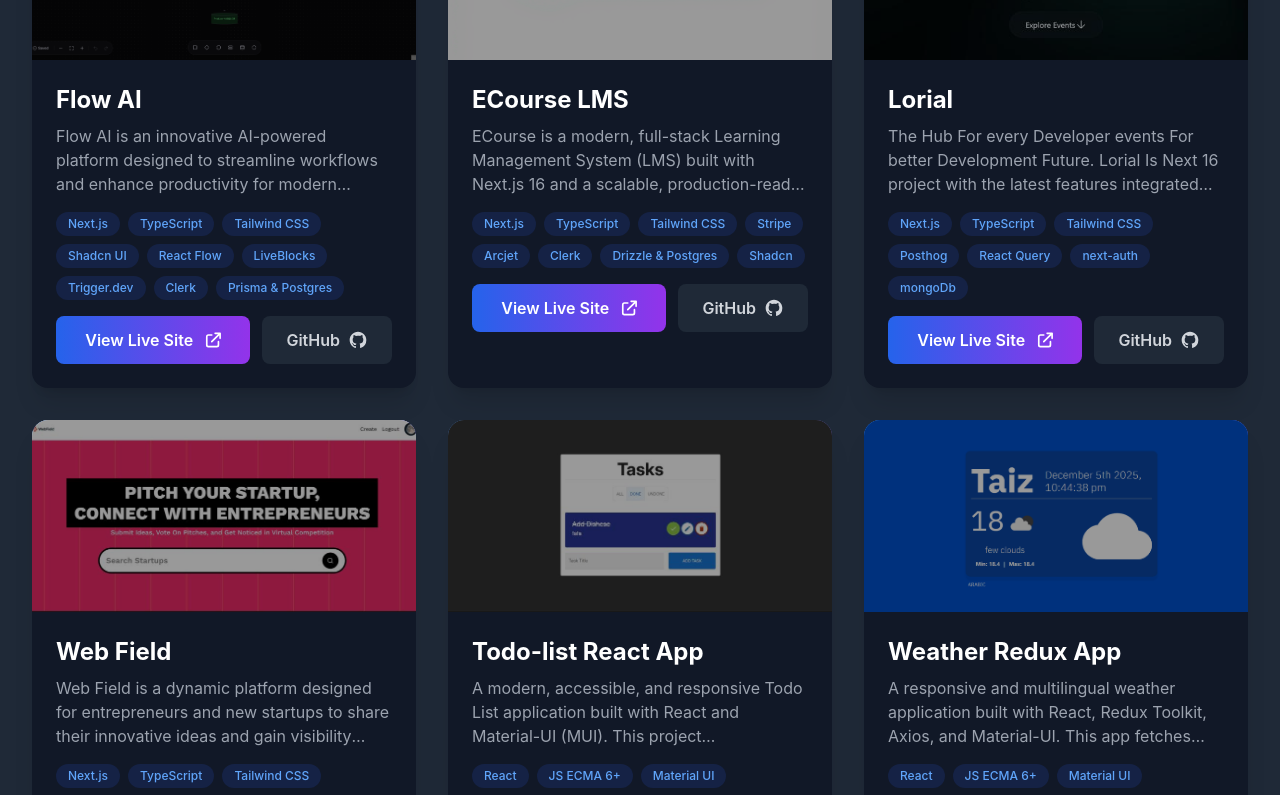
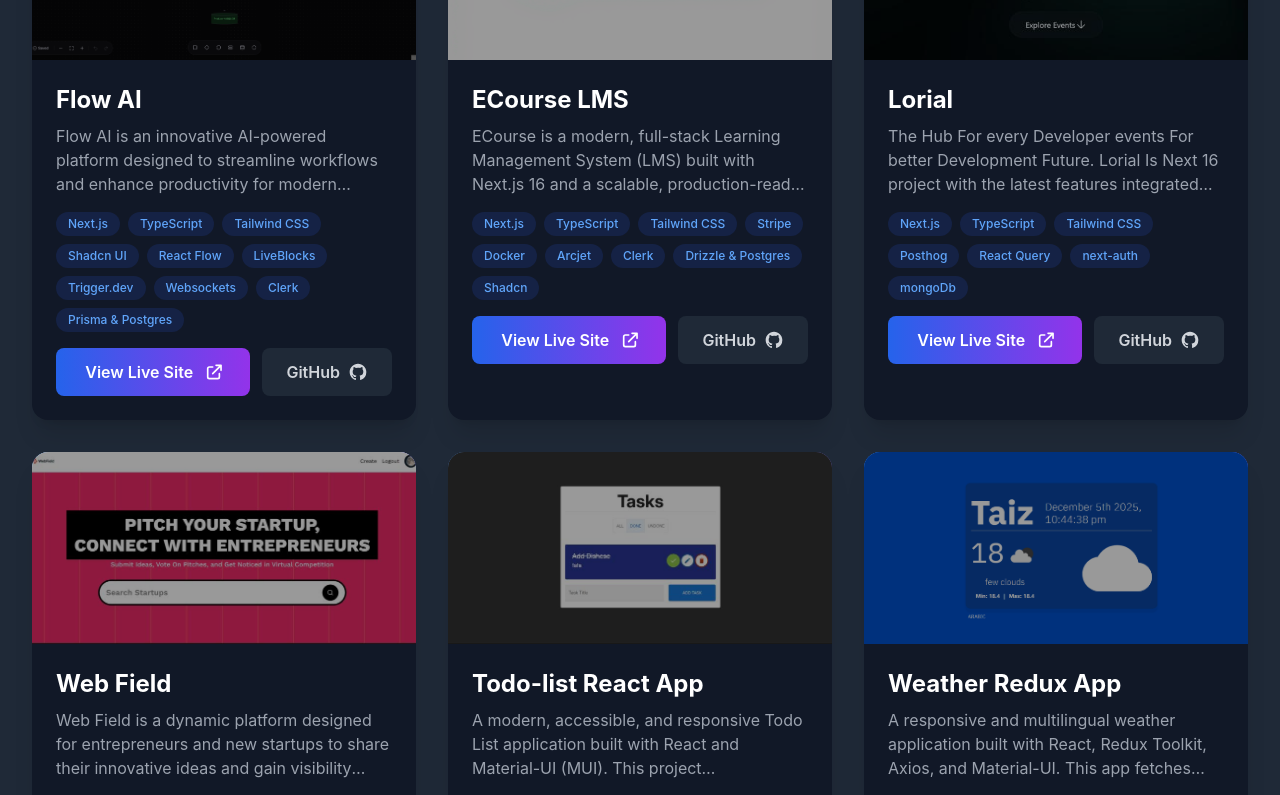
Before and after one commit to MohanadX/Portfolio, a Next.js app: page / in a window 1280 px wide. Shown: the part 2000-2795 px from the top of the page. Built offline with nearby package versions, Linux system fonts and the light colour scheme; no server answers.

Commit message:
modified cv and skills of flow-ai

```diff
--- a/components/Projects.tsx
+++ b/components/Projects.tsx
@@ -27,6 +27,7 @@
 			"React Flow",
 			"LiveBlocks",
 			"Trigger.dev",
+			"Websockets",
 			"Clerk",
 			"Prisma & Postgres",
 		],
@@ -44,6 +45,7 @@
 			"TypeScript",
 			"Tailwind CSS",
 			"Stripe",
+			"Docker",
 			"Arcjet",
 			"Clerk",
 			"Drizzle & Postgres",
```
Also changed, not shown: 1 other file (tests, documents, lock files or other folders).
